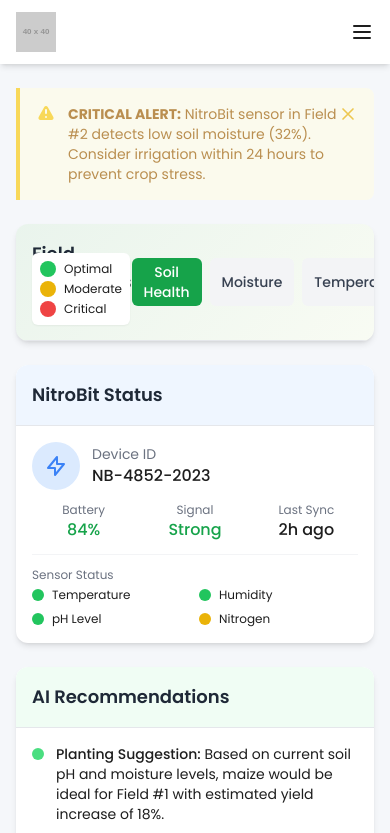
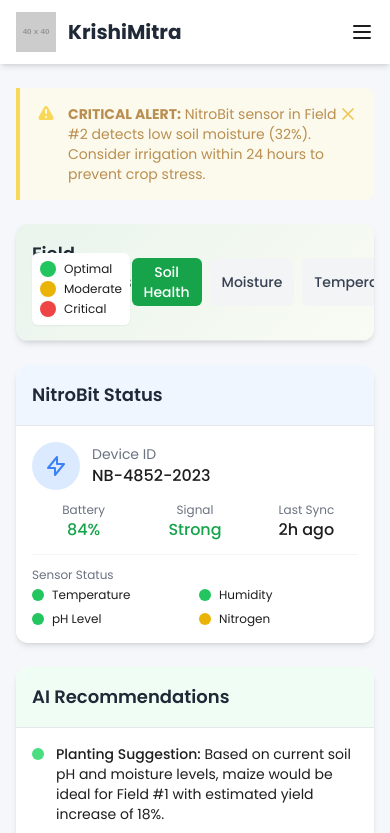
Before and after one commit to ogshrug/interdpsDPSN, a plain HTML site: page index.html in a window 390 px wide. Shown: the top 833 px of the page. Drawn offline with nearby package versions, Linux system fonts and the light colour scheme; some packages are replaced by stand-ins of ours; placeholder pictures from the web are drawn by us.

Commit message:
Update index.html

```diff
--- a/index.html
+++ b/index.html
@@ -23,7 +23,7 @@
         <div class="container mx-auto flex items-center justify-between">
             <div class="flex items-center">
                 <img src="https://placehold.co/40x40" alt="KrishiMitra logo - green leaf with digital circuit pattern overlay" class="mr-3 h-10">
-                <h1 class="text-xl font-bold text-gray-800 hidden md:block">KrishiMitra</h1>
+                <h1 class="text-xl font-bold text-gray-800 md:block">KrishiMitra</h1>
             </div>
 
             <!-- Mobile menu button -->
```
